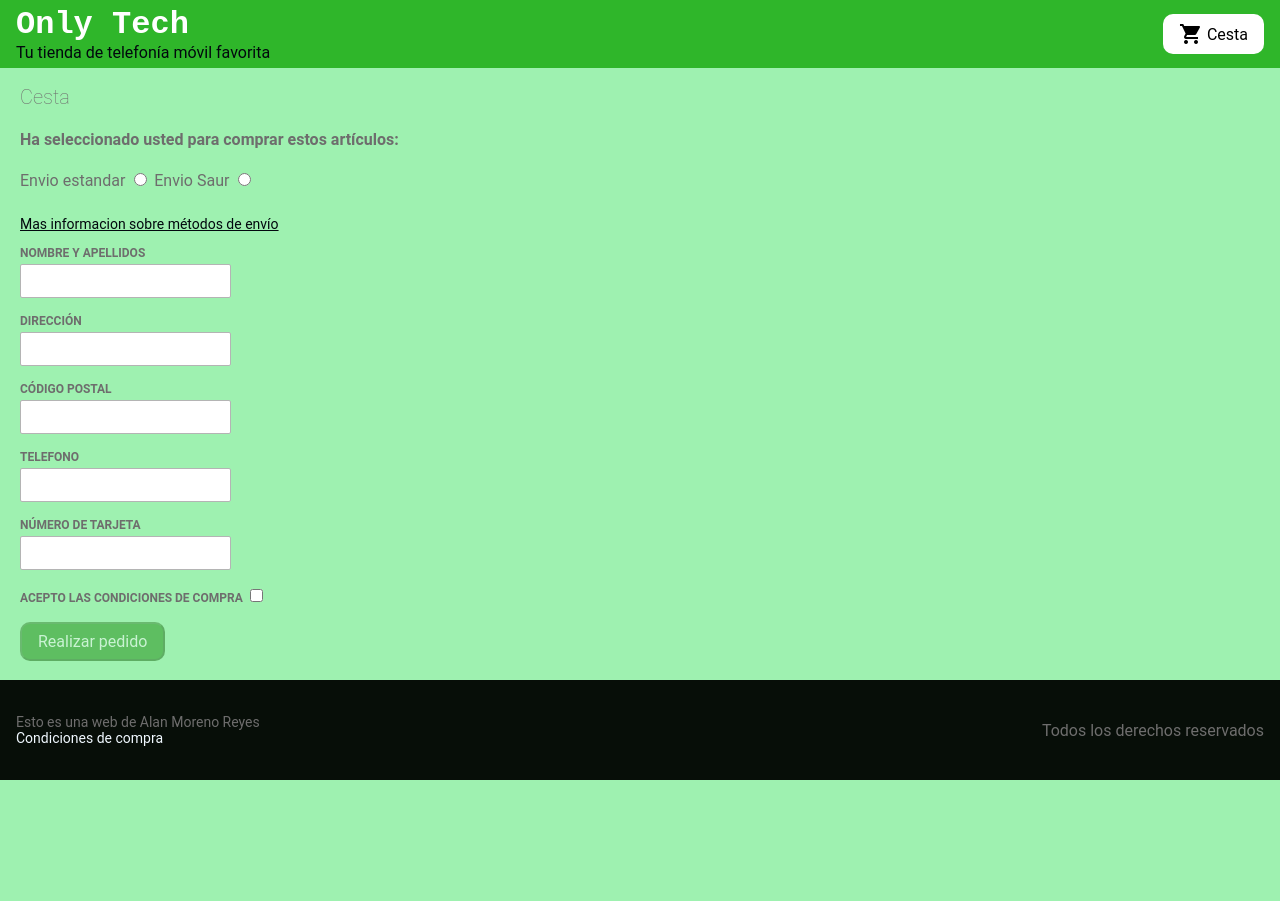
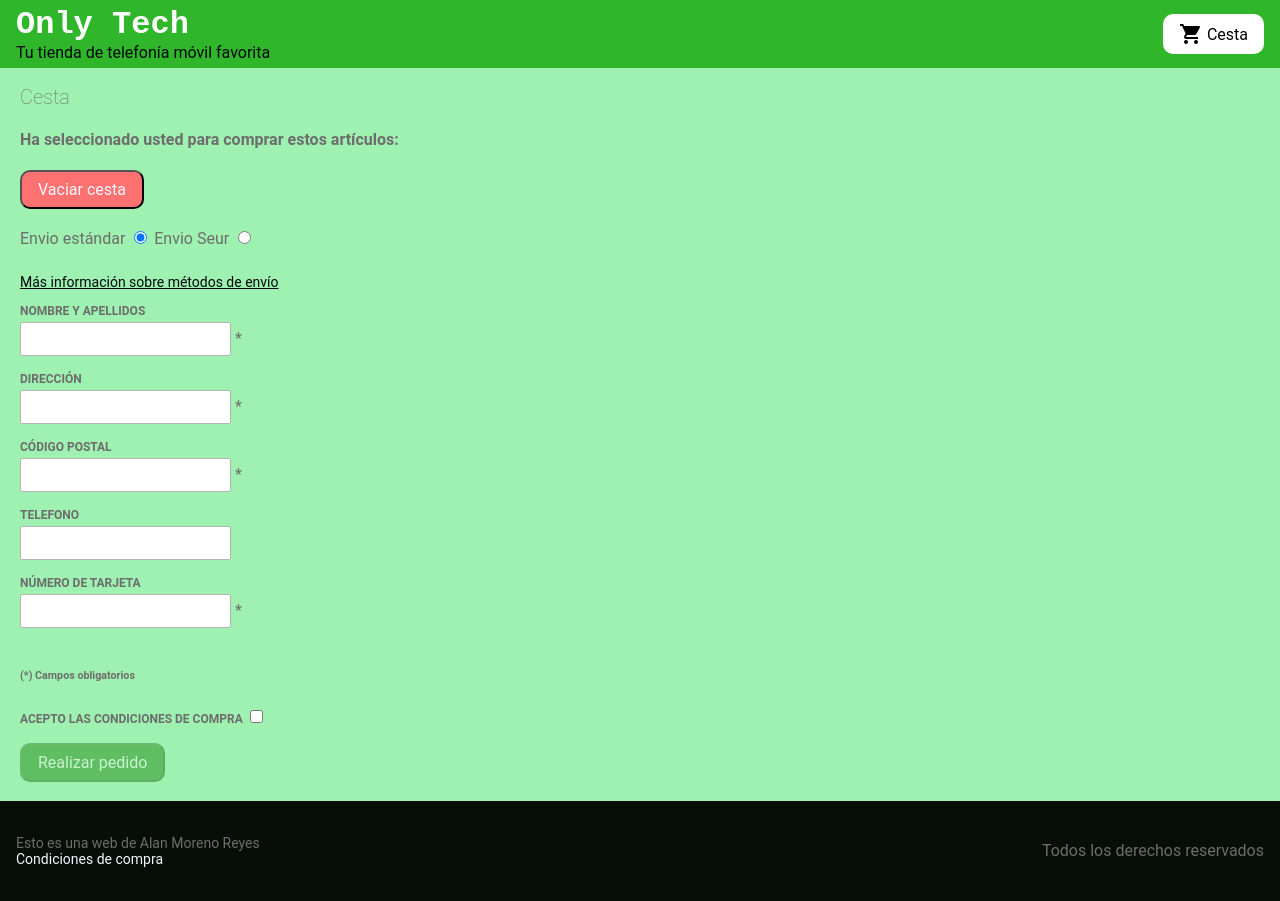
Before and after one commit to aluski97/angular-tiendaalan, an Angular app: page /cart in a window 1280 px wide. Before the commit the page ends 800 px from the top, so only its background shows below. Built offline with nearby package versions, Linux system fonts and the light colour scheme.

Commit message:
4 files modified

```diff
--- a/src/app/cart/cart.component.css
+++ b/src/app/cart/cart.component.css
@@ -1,3 +1,7 @@
 a {
   text-decoration: underline
 }
+h3 button {
+  background-color:rgb(253, 113, 113);
+  color:aliceblue ;
+}
--- a/src/app/cart/cart.component.html
+++ b/src/app/cart/cart.component.html
@@ -1,53 +1,62 @@
 <h2>Cesta</h2>
 
+
 <h4>Ha seleccionado usted para comprar estos artículos:</h4>
-
-<div class="cart-item" *ngFor="let item of items">
+  <div class="cart-item" *ngFor="let item of items">
   <span>{{ item.name }}</span>
   <span>{{ item.price}} €</span>
 </div>
+<h3><button (click)="clearCart()">Vaciar cesta </button></h3>
+
 <p>
 <form [formGroup]="checkoutForm" (ngSubmit)="onSubmit(checkoutForm.value)">
+<p>
     <div>
-      Envio estandar <input id="envio1" name="chooseone" type="radio">
-      Envio Saur <input id="envio2" name="chooseone" type="radio">
+      Envio estándar <input id="envio1" name="chooseone" type="radio" checked>
+      Envio Seur <input id="envio2" name="chooseone" type="radio">
   </div>
 <p>
-  <a routerLink="/shipping">Mas informacion sobre métodos de envío</a>
+  <a routerLink="/shipping">Más información sobre métodos de envío</a>
 </p>
   <div>
     <label for="nombre">
       Nombre y apellidos
     </label>
     <input id="nombre" type="text" formControlName="nombre" required>
+    <span> * </span>
   </div>
     <div>
     <label for="direccion">
       Dirección
     </label>
     <input id="direccion" type="text" formControlName="direccion" required>
+    <span> * </span>
   </div>
     <div>
     <label for="codigo_postal">
       Código postal
     </label>
-    <input id="codigo_postal" type="number" formControlName="codigo_postal"required>
-  </div>  <div>
+    <input id="codigo_postal" type="number" formControlName="codigo_postal" required>
+    <span> * </span>
+  </div>
+  <div>
     <label for="telefono">
       Telefono
     </label>
-    <input id="telefono" type="number" formControlName="telefono" required>
+    <input id="telefono" type="number" formControlName="telefono">
   </div>
     <div>
     <label for="numero_de_tarjeta">
       Número de tarjeta
     </label>
     <input id="numero_de_tarjeta" type="number" formControlName="numero_de_tarjeta" required>
+    <span> * </span>
   </div>
+  <h6> (*) Campos obligatorios</h6>
   <div>
     <label for="condiciones">
       Acepto las condiciones de compra
-      <input id="condiciones" type="checkbox" formControlName="condiciones">
+      <input id="condiciones" type="checkbox" formControlName="condiciones" required>
     </label>
   </div>
 
--- a/src/app/cart/cart.component.ts
+++ b/src/app/cart/cart.component.ts
@@ -1,6 +1,6 @@
 import { Component, OnInit } from '@angular/core';
 import { CartService } from '../cart.service';
-import { FormBuilder } from '@angular/forms';
+import { FormBuilder, Validators } from '@angular/forms';
 
 @Component({
   selector: 'app-cart',
@@ -10,6 +10,10 @@ import { FormBuilder } from '@angular/forms';
 export class CartComponent implements OnInit {
   items;
   checkoutForm;
+      clearCart() {
+      this.items = this.cartService.clearCart();
+      window.alert('Cesta vaciada correctamente');
+      }
   constructor(
     private cartService: CartService,
     private formBuilder: FormBuilder,
@@ -27,9 +31,10 @@ export class CartComponent implements OnInit {
     this.items = this.cartService.getItems();
   }
     onSubmit(customerData) {
-    this.items = this.cartService.clearCart();
-    this.checkoutForm.reset();
+          this.checkoutForm.reset();
+          this.items = this.cartService.clearCart();
+          window.alert ('Tu pedido se ha procesado correctamente');
 
-    window.alert ('Tu pedido se ha procesado correctamente');
+
   }
 }
--- a/src/assets/shipping.json
+++ b/src/assets/shipping.json
@@ -1,6 +1,6 @@
 [
   {
-    "type": "Envio por Saur",
+    "type": "Envio Seur",
     "time": "Entrega: 24h",
     "price": 3.99
   },
```
